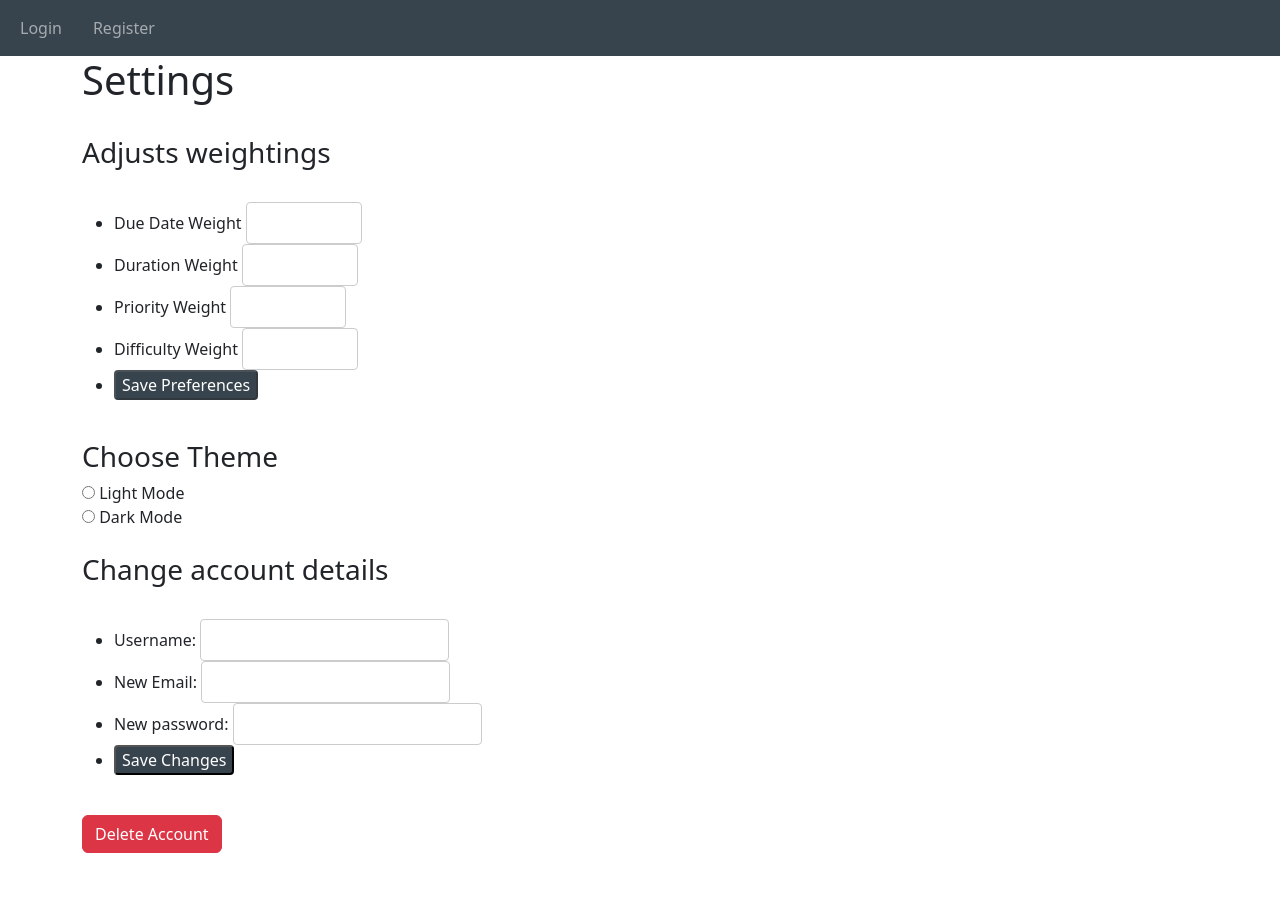
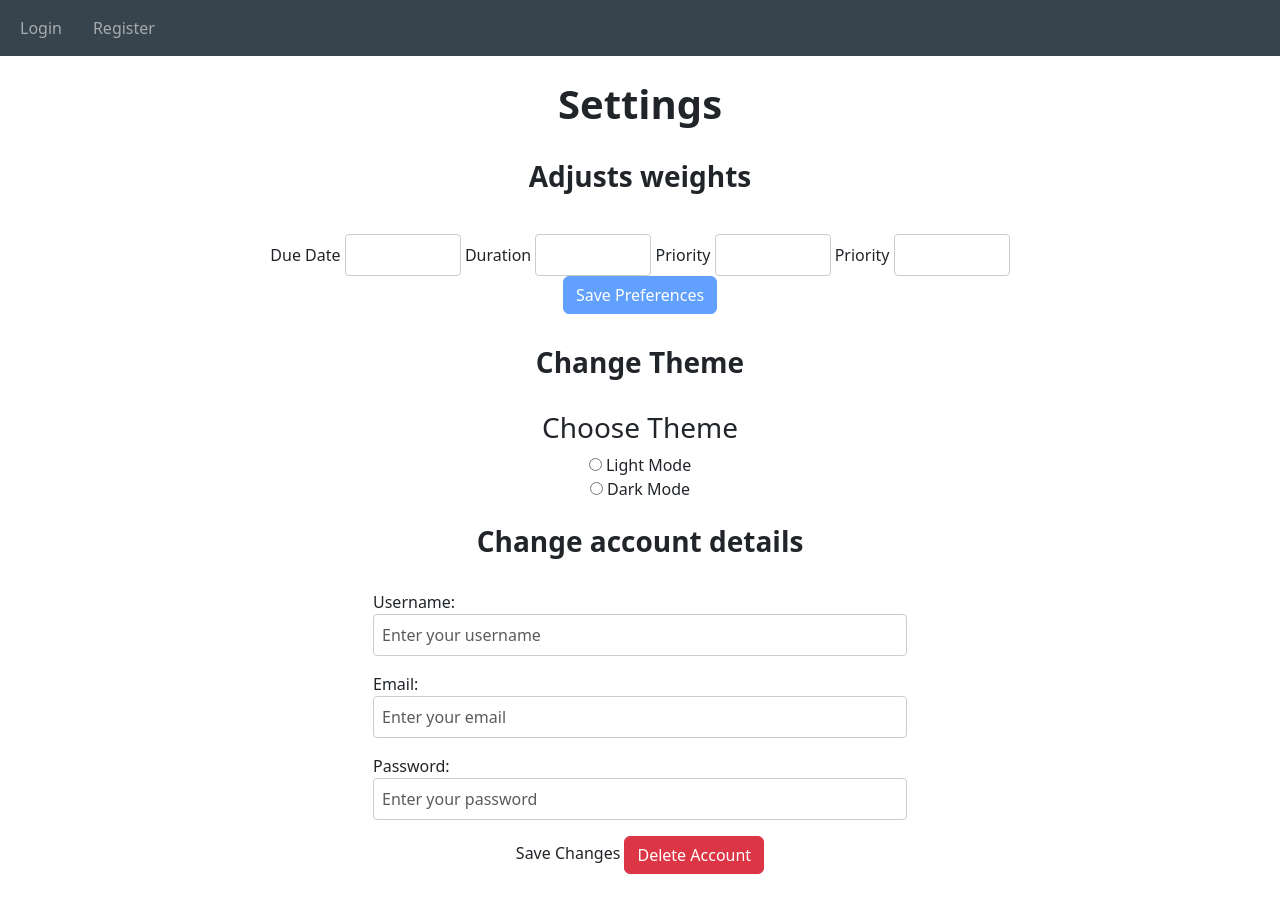
Before and after one commit to DeObjectifOne/CS-code, a Python web app: template Coding time!/website/templates/settings.html in a window 1280 px wide. Before the commit the page ends 853 px from the top, so only its background shows below. Run offline with Jinja, Linux system fonts and the light colour scheme; the template is opened without the code that fills it, so the values that code supplies are empty; some libraries are stand-ins or nearby versions.

Commit message:
Update settings.html

```diff
--- a/Coding time!/website/templates/settings.html
+++ b/Coding time!/website/templates/settings.html
@@ -1,32 +1,38 @@
-<!--extends layout.html's template to other webpages-->
-{% extends "layout.html" %}
+{% extends "layout.html" %} {% block title %}Settings{% endblock %}
 
-{% block title %}Settings{% endblock %} <!--Page title-->
+{% block content %}
 
-{% block content %} <!--Page body-->
+<style>
 
-<h1>Settings</h1>
+    #custom-navbar {
+        background-color: transparent !important;
+        border: none;
+    }
 
-<p id="error-message" style="color: red; display: none;">
-    Total of all weightings must equal 1.
-</p>
+</style>
 
 <br>
-<h3>Adjusts weightings</h3>
+
+<h1 align="center"><b>Settings</b></h1>
 
 <br>
-<form method="POST" action="{{ url_for('views.settings') }}">
 
-    <!--When inputting the weights, the max is capped at 1 and the min is 0-->
-    <!--This is to ensure the user cannot go beyond the weigh requirements-->
-    <!--all the data is sent to specific variables in sort.py-->
-    <ul>
+<h3 align="center"><b>Adjusts weights</b></h3>
 
-        <li>
-            <label
-                for="weight_due_date"
-            >
-                Due Date Weight
+<br>
+
+<div class="container">
+    <div class="row justify-content-center">
+        <nav
+            id="custom-navbar"
+            class="navbar navbar-expand navbar-light bg-light d-flex justify-content-center">
+            <form
+                method="POST"
+                action="{{ url_for('views.settings') }}">
+
+            <div class="d-inline">
+                <label for="weight_due_date">
+                    Due Date
                 </label>
                 <input
                     type="number"
@@ -36,15 +42,12 @@
                     min="0"
                     max="1"
                     step="0.01"
-                oninput="validateWeights()"
-            >
-        </li>
+                    oninput="validateWeights()">
+            </div>
 
-        <li>
-            <label
-                for="weight_duration"
-            >
-                Duration Weight
+            <div class="d-inline">
+                <label for="weight_duration">
+                    Duration
                 </label>
                 <input
                     type="number"
@@ -54,15 +57,12 @@
                     min="0"
                     max="1"
                     step="0.01"
-                oninput="validateWeights()"
-            >
-        </li>
+                    oninput="validateWeights()">
+            </div>
 
-        <li>
-            <label
-                for="weight_priority"
-            >
-                Priority Weight
+            <div class="d-inline">
+                <label for="weight_priority">
+                    Priority
                 </label>
                 <input
                     type="number"
@@ -72,15 +72,12 @@
                     min="0"
                     max="1"
                     step="0.01"
-                oninput="validateWeights()"
-            >
-        </li>
+                    oninput="validateWeights()">
+            </form>
 
-        <li>
-            <label
-                for="weight_difficulty"
-            >
-                Difficulty Weight
+            <div class="d-inline">
+                <label for="weight_difficulty">
+                    Priority
                 </label>
                 <input
                     type="number"
@@ -90,25 +87,37 @@
                     min="0"
                     max="1"
                     step="0.01"
-                oninput="validateWeights()"
-            >
-        </li>
+                    oninput="validateWeights()">
+            </div>
 
-        <li>
+            <div class="d-flex justify-content-center align-items-center">
                 <button
                     type="submit"
                     id="save-button"
-                disabled
-            >
+                    class="btn btn-primary"
+                    disabled>
                     Save Preferences
                 </button>
-        </li>
-
-    </ul>
+            </div>
 
             </form>
+        </nav>
+    </div>
+</div>
+
+<p
+    id="error-message"
+    style="color: red; display: none;">
+    The weightings must equal 1
+</p>
 
 <br>
+
+<h3 align="center"><b>Change Theme</b></h3>
+
+<br>
+
+<div class="text-center">
     <form>
 
         <h3>Choose Theme</h3>
@@ -139,92 +148,93 @@
         >
             Dark Mode
         </label>
+
+    </form>
+</div>
+
 <br>
 
-</form>
+<h3 align=center><b>Change account details</b></h3>
 
 <br>
-<h3>Change account details</h3>
 
-<br>
+<div class="container">
+    <div class="row justify-content-center">
+        <div class="col-md-6">
             <form
                 action="{{ url_for('auth.update_account') }}"
                 method="POST"
             >
 
-    <ul>
-
-        <li>
-            <label
-                for="username"
-            >
+                <div class="mb-3">
+                    <label for="username">
                         Username:
                     </label>
                     <input
                         type="username"
+                        name="username"
                         id="username"
-                name="username"
+                        class="form-control"
                         value="{{ current_user.username }}"
-            >
-        </li>
+                        placeholder="Enter your username">
+                </div>
 
-        <li>
-            <label
-                for="email"
-            >
-                New Email:
+                <div class="mb-3">
+                    <label for="email">
+                        Email:
                     </label>
                     <input
                         type="email"
+                        name="email"
                         id="email"
-                name="email"
+                        class="form-control"
                         value="{{ current_user.email }}"
-            >
-        </li>
+                        placeholder="Enter your email">
+                </div>
 
-        <li>
-            <label
-                for="password"
-            >
-                New password:
+                <div class="mb-3">
+                    <label for="password">
+                        Password:
                     </label>
                     <input
                         type="password"
+                        name="password"
                         id="password"
-                name="password"
+                        class="form-control"
                         value="{{ current_user.password }}"
-            >
-        </li>
+                        placeholder="Enter your password">
+                </div>
 
-        <li>
+                <div class="text-center"
+
                     <button
                         type="submit"
-            >
+                        class="btn btn-primary">
                         Save Changes
                     </button>
-        </li>
 
-    </ul>
-
-</form>
-
-<br>
                     <form
                         action="{{ url_for('auth.delete_account') }}"
                         method="POST"
-    onsubmit="return confirm('Are you sure you want to delete your account?, this action cannot be undone')"
->
-
+                        onsubmit="return confirm('Are you sure you want to delete your account?, this action cannot be undone')">
                         <button
                             type="submit"
-        class="btn btn-danger"
-    >
+                            class="btn btn-danger">
                             Delete Account
                         </button>
+                    </form>
+
+                </div>
 
             </form>
+        </div>
+    </div>
+</div>
+
+<br>
 
 <script>
+
     function validateWeights() {
         const weights = [
             parseFloat(document.getElementById("weight_due_date").value) || 0,
@@ -250,6 +260,7 @@ function validateWeights() {
             saveButton.disabled = false;
         }
     }
+
 </script>
 
 <script>
```
Lines whose indentation alone changed are shown as unchanged.
